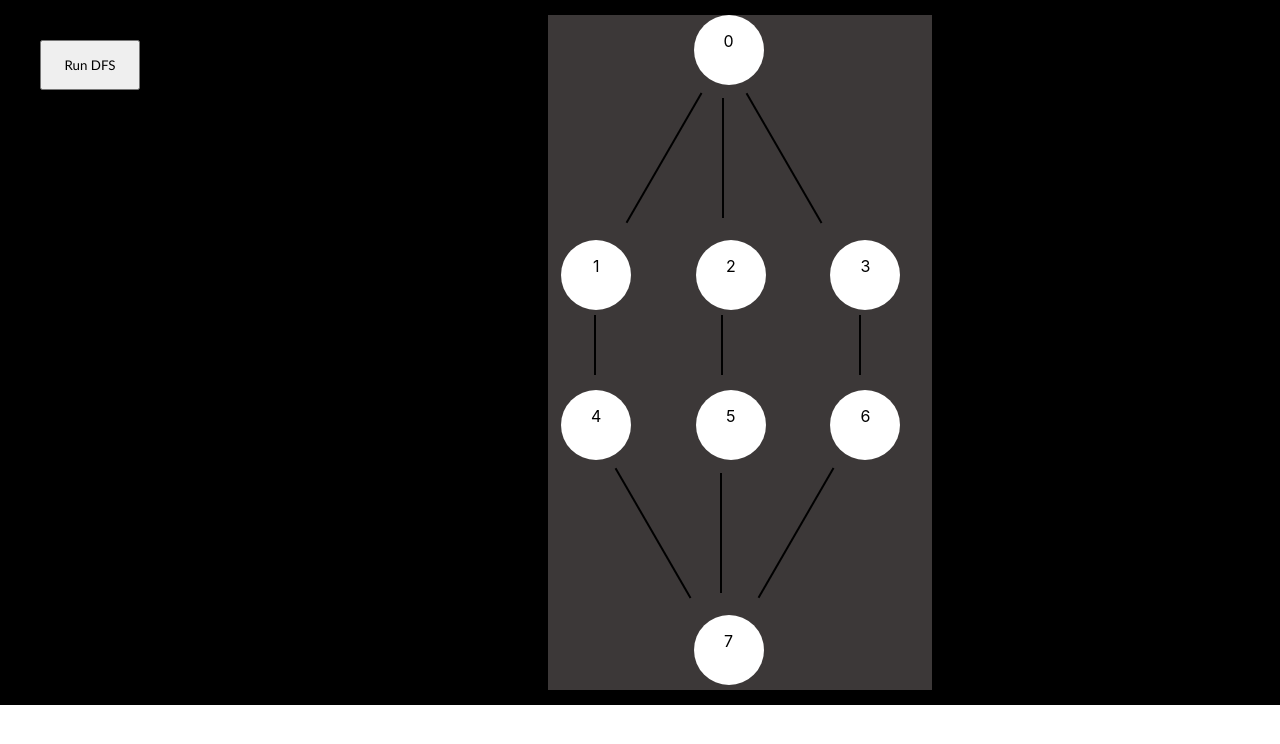
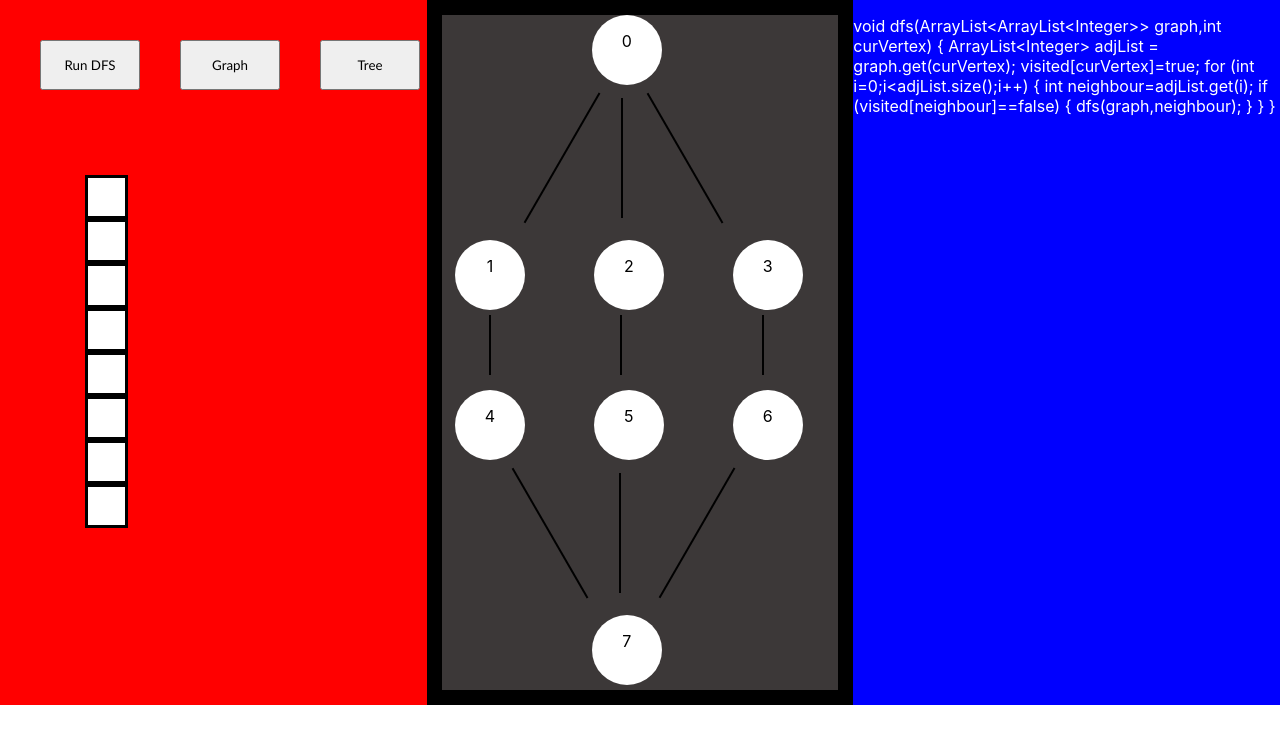
Before and after one commit to Rahuldj2/dfs-Simulator, a React (Create React App) app: page / in a window 1280 px wide. Shown: the top 744 px of the page. Built offline with nearby package versions, Linux system fonts and the light colour scheme.

Commit message:
resolved-sync-end

```diff
--- a/src/App.css
+++ b/src/App.css
@@ -5,7 +5,7 @@
 }
 
 .app-1{
-    background-color: black;
+    background-color: red;
 }
 
 .run-btn{
@@ -20,3 +20,25 @@
 .run-btn:hover{
     background-color: gray;
 }
+
+.code{
+    color: white;
+    background-color: blue;
+}
+
+.stack{
+    display: grid;
+    grid-template-rows: 1fr 1fr 1fr 1fr 1fr 1fr 1fr 1fr;
+    background-color: black;
+    /* row-gap: 2px; */
+    width: 10%;
+    height: 50%;
+    margin-top: 20%;
+    margin-left: 20%;
+}
+.stack-node{
+    background-color: white;
+    border-color: black;
+    border-style: solid;
+
+}
--- a/src/App.js
+++ b/src/App.js
@@ -2,61 +2,17 @@ import React from 'react';
 import {Graph} from './Graph';
 import './App.css'
 import {useState} from "react";
+import Code from './Code.js'
 
 
 function App() {
+  let letters=['s','a','b','c','d','e','f','g']
+  let divList=[]
 
-
-  let divList=[
-    <div className="node-s">
-      <p>
-        0
-      </p>
-    </div>,
-
-    <div className="node-a">
-    <p>
-      1
-    </p>
-  </div>,
-
-  <div className="node-b">
-    <p>
-      2
-    </p>
-  </div>,
-
-  <div className="node-c">
-    <p>
-      3
-    </p>
-  </div>,
-
-  <div className="node-d">
-              <p>
-                4
-              </p>
-            </div>,
-
-            <div className="node-e">
-              <p>
-                5
-              </p>
-            </div>,
-
-            <div className="node-f">
-              <p>
-                6
-              </p>
-            </div>,
-                    <div className="node-g">
-                    <p>
-                      7
-                    </p>
-                  </div>
-
-    ]
-
+  for (let i=0;i<8;i++)
+  {
+    divList[i]=<div className={`node-${letters[i]}`}><p>{i}</p></div>
+  }
     const[divv,change]=useState(divList)
   const graph=[[1,2,3],[0,4],[0,5],[0,6],[1,7],[2,7],[3,7],[4,5,6]]
   const visited=[false,false,false,false,false,false,false,false]
@@ -78,10 +34,14 @@ function App() {
     return new Promise((resolve) => setTimeout(resolve, milliseconds));
   };
 
-  const clear=()=>{
 
+  const clear = async()=>
+  {
+    const updatedDivList = divv.map((element, index) => {
+        return <div className="node-a"style={{backgroundColor:'white'}} key={index}><p>{index}</p></div>;
+    });
+    change(updatedDivList);
   }
-
   const dfs = async (graph, curVertex, visited) => {
     visited[curVertex] = true;
     changeState(curVertex); // Update the UI for the current node
@@ -95,21 +55,36 @@ function App() {
         await dfs(graph, neighbour, visited);
       }
     }
+    await clear()
   };
 
+let list2=[]
+for (let j=0;j<8;j++)
+{
+  list2[j]= <div className='stack-node'></div>
+}
 
+const[stack,operate]=useState(list2);
+
+// const pushPop()
   return (
     <>
 
     <div className="App">
       <div className="app-1">
-        <button className="run-btn" onClick={()=>{
+        <button className="run-btn" onClick={async ()=>{
           dfs(graph,0,visited);
-          changeState(9);
         }}>Run DFS</button>
+        <button className='run-btn'>Graph </button>
+        <button className='run-btn'>Tree</button>
+        <div className='stack'>
+          {stack}
+        </div>
       </div>
 
       <Graph divList={divv}/>
+      <Code></Code>
+
     </div>
     </>
   );
--- /dev/null
+++ b/src/Code.js
@@ -0,0 +1,31 @@
+let code=`
+  void dfs(ArrayList<ArrayList<Integer>> graph,int curVertex)
+  {
+    ArrayList<Integer> adjList = graph.get(curVertex);
+    visited[curVertex]=true;
+    for (int i=0;i<adjList.size();i++)
+    {
+        int neighbour=adjList.get(i);
+        if (visited[neighbour]==false)
+        {
+            dfs(graph,neighbour);
+        }
+    }
+  }
+  `
+const Code=()=>
+{
+    return (
+
+        <div className='code'>
+        <div>
+          <p>
+          {code}
+          </p>
+
+        </div>
+      </div>
+    )
+}
+
+export default Code;
--- a/src/Graph.css
+++ b/src/Graph.css
@@ -4,10 +4,10 @@
   /* top: 50%;
   left: 50%; */
   /* margin-top: 5%; */
-  margin-left: 25%;
+  /* margin-left: 25%; */
   /* transform: translate(-50%, -50%); */
   padding: 10px;
-  width: 90%;
+  /* width: 90%; */
   position: relative;
   /* height: 60%; */
 
```
